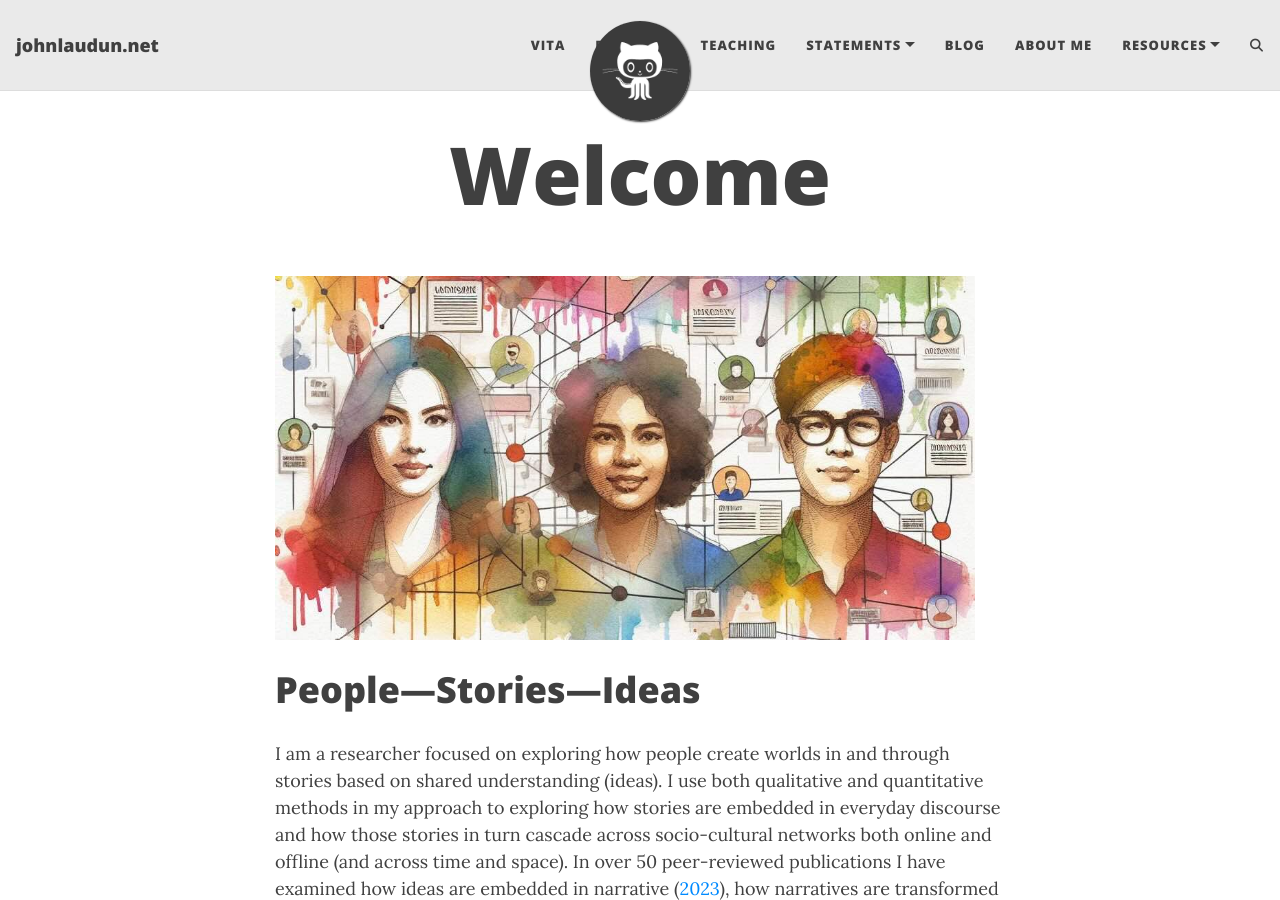
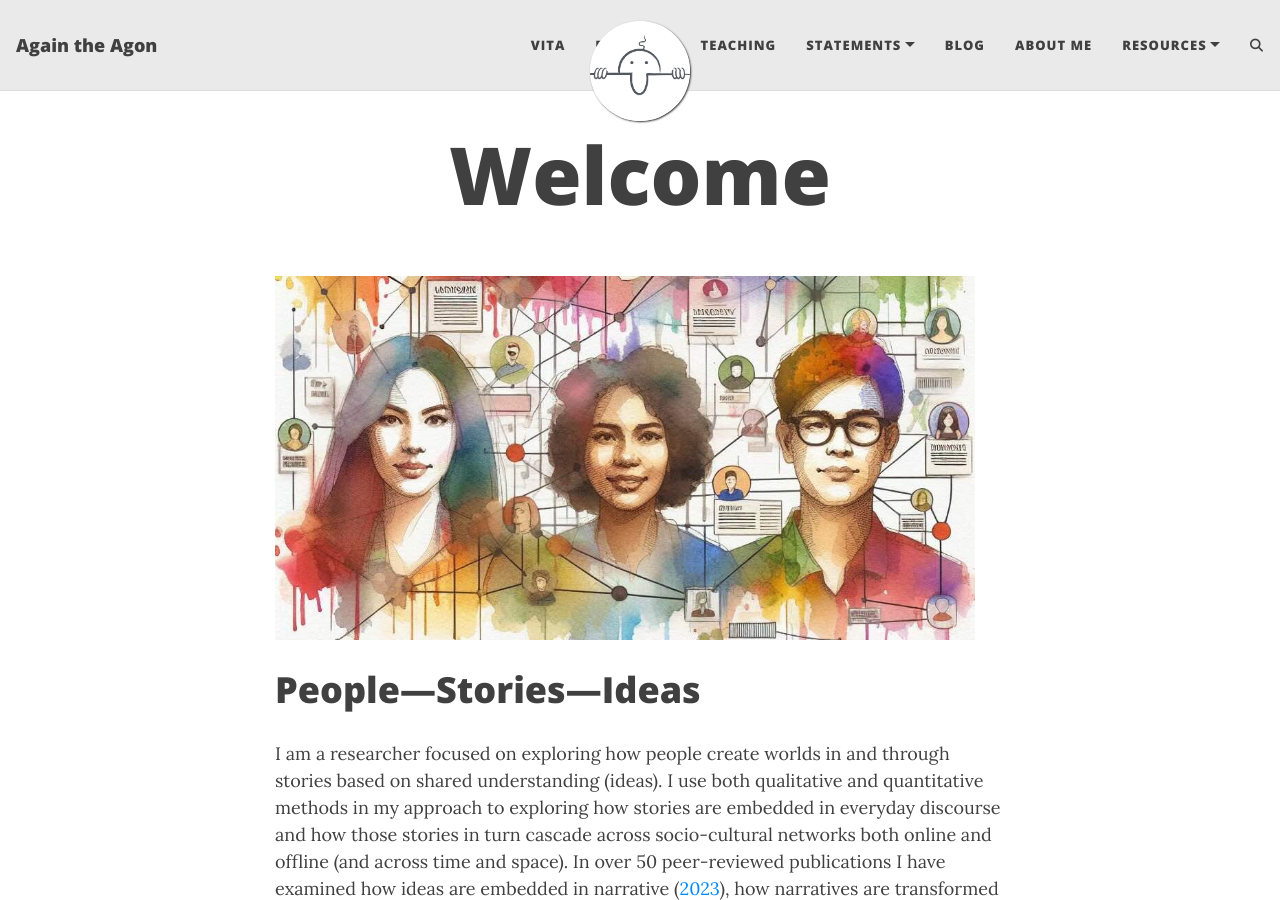
Before and after one commit to johnlaudun/jln, a Jekyll site: the page built from index.md, in a window 1280 px wide and 900 px high. Built offline with Jekyll 4.4.1, drawn with Linux system fonts in a browser that asks for light colours; comment, search, counter and statistics services are not loaded.

Commit message:
Update 3.

```diff
--- a/_config.yml
+++ b/_config.yml
@@ -1,5 +1,5 @@
 # Name of website
-title: johnlaudun.net
+title: Again the Agon
 
 # Your name to show in the footer
 author: John Laudun
@@ -43,7 +43,7 @@ navbar-links:
 
 # Image to show in the navigation bar - works best with a square image
 # Remove this parameter if you don't want an image in the navbar
-avatar: "/assets/img/avatar-icon.png"
+avatar: "/assets/img/kilroy.jpg"
 
 # By default, the image is cut into a circle. You can disable this behaviour by setting 'round-avatar: false'
 round-avatar: true
```
Also changed, not shown: assets/img/kilroy.jpg (added).
